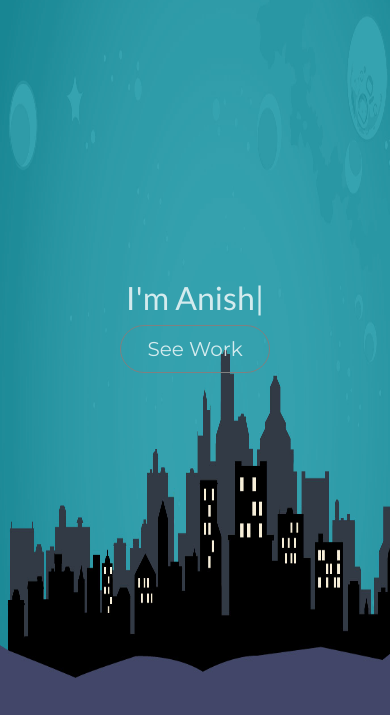
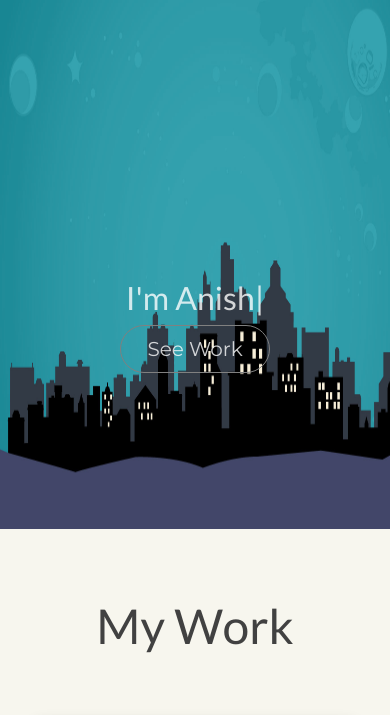
Before and after one commit to babbaranish/portfolio, a plain HTML site: page index.html in a window 390 px wide. Shown: the part 95-810 px from the top of the page. Drawn offline with nearby package versions, Linux system fonts and the light colour scheme.

Commit message:
Add files via upload

```diff
--- a/css/screen.css
+++ b/css/screen.css
@@ -21,6 +21,9 @@
     .contact {
         height: auto;
     }
+    .btn-bg {
+        margin-bottom: 35%;
+    }
 }
 
 @media only screen and (max-width: 900px) {
@@ -35,6 +38,9 @@
     .contact {
         height: auto;
     }
+    .btn-bg {
+        margin-bottom: 40%;
+    }
 }
 
 @media only screen and (max-width: 768px) {
@@ -48,6 +54,9 @@
     }
     .contact {
         height: auto;
+    }
+    .btn-bg {
+        margin-bottom: 40%;
     }
 }
 
@@ -86,7 +95,9 @@
         font-size: 2.5rem;
         margin-top: 30px;
     }
-
+    .btn-bg {
+        margin-bottom: 40%;
+    }
 }
 
 @media only screen and (max-width: 320px) {
--- a/css/style.css
+++ b/css/style.css
@@ -42,7 +42,7 @@ body {
 .head-img {
     background-image: url(../img/PortfolioBackground1.jpg);
     background-size: 110% 100%;
-    height: 91vh;
+    height: auto;
 }
 
 nav {
@@ -94,6 +94,7 @@ ul li {
     cursor: pointer;
     transition: .4s;
     animation: btn_up .5s ease-in;
+    margin-bottom: 15%;
 }
 
 .btn-bg:hover {
```
